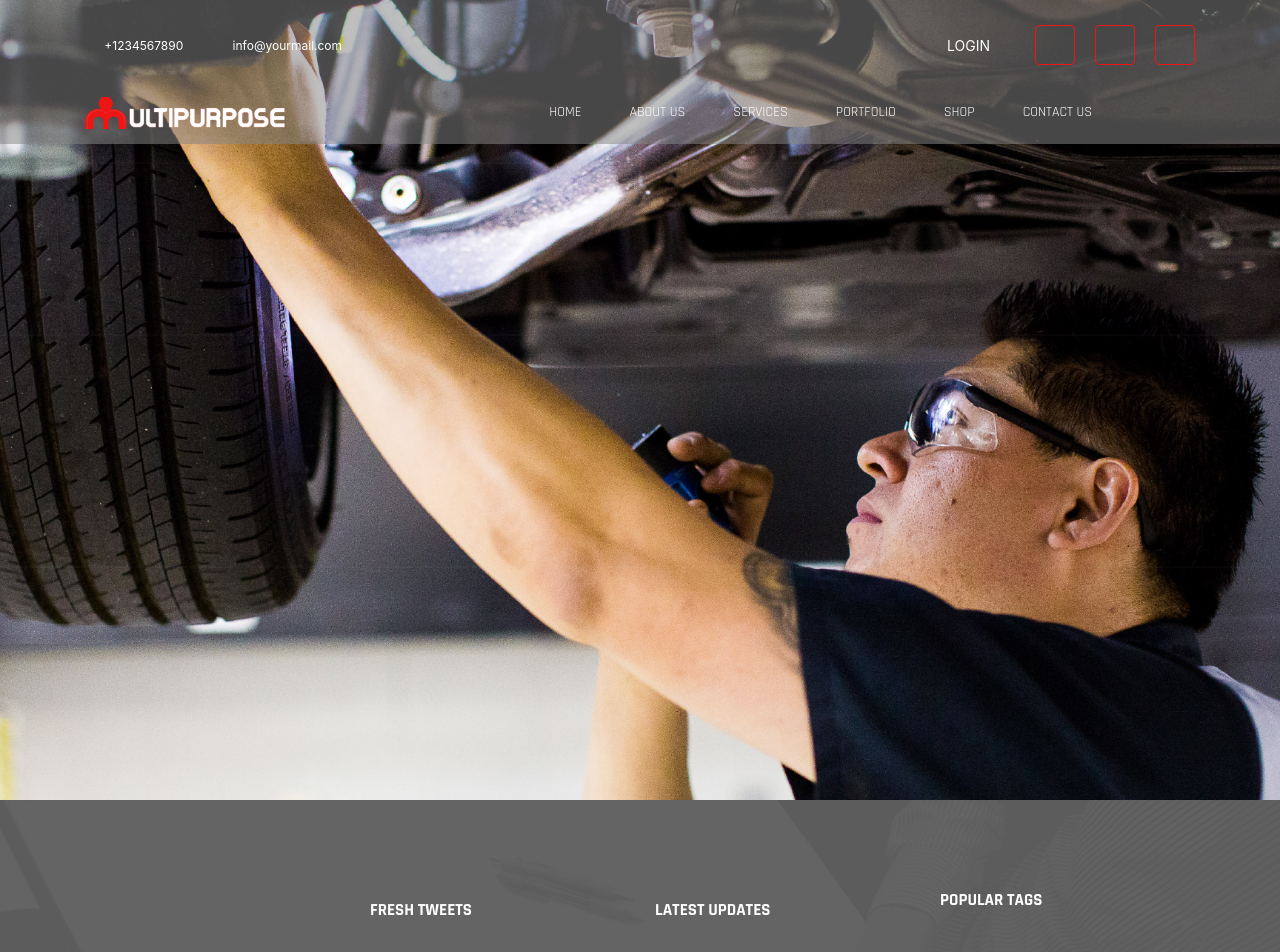
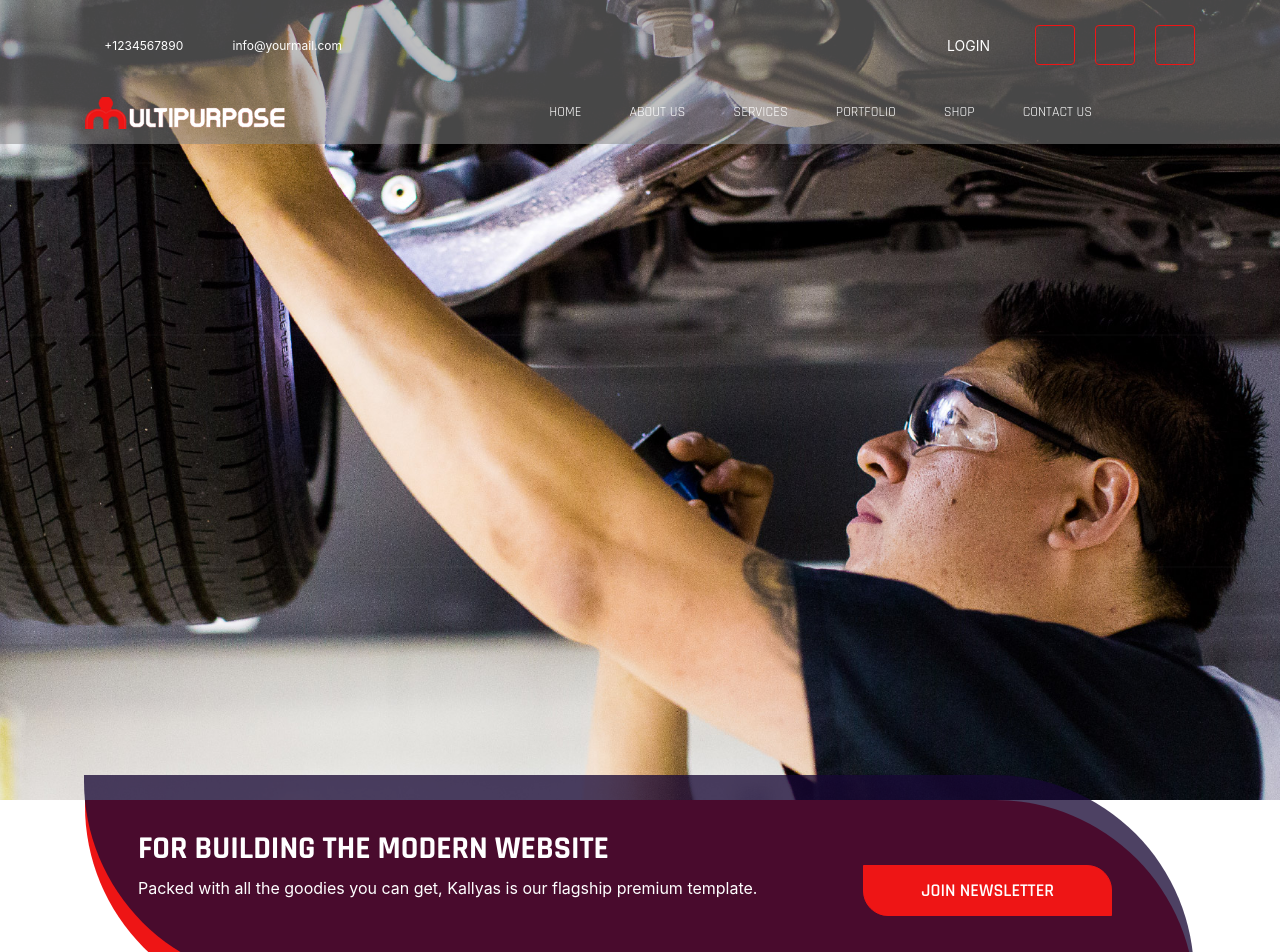
Before and after one commit to Joro-Popov/AutomobixWeb, a React (Create React App) app: page / in a window 1280 px wide. Shown: the top 952 px of the page. Built offline with nearby package versions, Linux system fonts and the light colour scheme; a web font is replaced by a local one.

Commit message:
Additional info

```diff
--- /dev/null
+++ b/src/component/home/additionalInfo.js
@@ -0,0 +1,21 @@
+import React, { Component } from 'react';
+
+export default class AdditionalInfo extends Component {
+    render() {
+        return(
+        <section class="cta" data-aos="fade-up" data-aos-delay="0">
+            <div class="container">
+                <div class="cta-content d-xl-flex align-items-center justify-content-around text-center text-xl-left">
+                    <div class="content" data-aos="fade-right" data-aos-delay="200">
+                        <h2>FOR BUILDING THE MODERN WEBSITE</h2>
+                        <p>Packed with all the goodies you can get, Kallyas is our flagship premium template.</p>
+                    </div>
+                    <div class="subscribe-btn" data-aos="fade-left" data-aos-delay="400" data-aos-offset="0">
+                        <a href="#" class="btn btn-primary">Join Newsletter</a>
+                    </div>
+                </div>
+            </div>
+        </section>
+        )
+    }
+}
--- /dev/null
+++ b/src/component/home/slider.js
@@ -0,0 +1,46 @@
+import React, { Component } from 'react';
+
+export default class Slider extends Component {
+    render() {
+        return(
+        <section class="hero">
+            <div class="container">
+                <div class="row">
+                    <div class="col-12 offset-md-1 col-md-11">
+                        <div class="swiper-container hero-slider">
+                            <div class="swiper-wrapper">
+                                <div class="swiper-slide slide-content d-flex align-items-center">
+                                    <div class="single-slide">
+                                        <h1 data-aos="fade-right" data-aos-delay="200">Creative<br /> Multipurpose websites</h1>
+                                        <p data-aos="fade-right" data-aos-delay="600">
+                                        Crafted by innovative creators for Expecting
+                                        Peoples’s predefined dummy text<br /> chunks as necessary, making this the first.
+                                        </p>
+                                        <a data-aos="fade-right" data-aos-delay="900" href="#" class="btn btn-primary">See More</a>
+                                        <a data-aos="fade-right" data-aos-delay="900" href="#" class="btn btn-primary">Get Now</a>
+                                    </div>
+                                </div>
+                                <div class="swiper-slide slide-content d-flex align-items-center">
+                                    <div class="single-slide">
+                                        <h1 data-aos="fade-right" data-aos-delay="200">Creative<br /> Multipurpose websites </h1>
+                                        <p data-aos="fade-right" data-aos-delay="600">
+                                        Crafted by innovative creators forExpecting
+                                        Peoples’s predefined dummy text<br /> chunks as necessary, making this the first.
+                                        </p>
+                                        <a data-aos="fade-right" data-aos-delay="900" href="#" class="btn btn-primary">See More</a>
+                                        <a data-aos="fade-right" data-aos-delay="900" href="#" class="btn btn-primary">Get Now</a>
+                                    </div>
+                                </div>
+                            </div>
+                        </div>
+                    </div>
+                </div>
+                <span class="arr-left"><i class="fa fa-angle-left"></i></span>
+                <span class="arr-right"><i class="fa fa-angle-right"></i></span>
+            </div>
+            <div class="texture"></div>
+            <div class="diag-bg"></div>
+        </section>
+        )
+    }
+}
--- a/src/containers/home.js
+++ b/src/containers/home.js
@@ -1,46 +1,14 @@
 import React, { Component } from 'react';
+import Slider from '../component/home/slider';
+import AdditionalInfo from '../component/home/additionalInfo';
 
 export default class Home extends Component {
     render() {
         return(
-        <section class="hero">
-            <div class="container">
-                <div class="row">
-                    <div class="col-12 offset-md-1 col-md-11">
-                        <div class="swiper-container hero-slider">
-                            <div class="swiper-wrapper">
-                                <div class="swiper-slide slide-content d-flex align-items-center">
-                                    <div class="single-slide">
-                                        <h1 data-aos="fade-right" data-aos-delay="200">Creative<br /> Multipurpose websites</h1>
-                                        <p data-aos="fade-right" data-aos-delay="600">
-                                        Crafted by innovative creators for Expecting
-                                        Peoples’s predefined dummy text<br /> chunks as necessary, making this the first.
-                                        </p>
-                                        <a data-aos="fade-right" data-aos-delay="900" href="#" class="btn btn-primary">See More</a>
-                                        <a data-aos="fade-right" data-aos-delay="900" href="#" class="btn btn-primary">Get Now</a>
-                                    </div>
-                                </div>
-                                <div class="swiper-slide slide-content d-flex align-items-center">
-                                    <div class="single-slide">
-                                        <h1 data-aos="fade-right" data-aos-delay="200">Creative<br /> Multipurpose websites </h1>
-                                        <p data-aos="fade-right" data-aos-delay="600">
-                                        Crafted by innovative creators forExpecting
-                                        Peoples’s predefined dummy text<br /> chunks as necessary, making this the first.
-                                        </p>
-                                        <a data-aos="fade-right" data-aos-delay="900" href="#" class="btn btn-primary">See More</a>
-                                        <a data-aos="fade-right" data-aos-delay="900" href="#" class="btn btn-primary">Get Now</a>
-                                    </div>
-                                </div>
-                            </div>
-                        </div>
-                    </div>
-                </div>
-                <span class="arr-left"><i class="fa fa-angle-left"></i></span>
-                <span class="arr-right"><i class="fa fa-angle-right"></i></span>
-            </div>
-            <div class="texture"></div>
-            <div class="diag-bg"></div>
-        </section>
+        <div>
+            <Slider />
+            <AdditionalInfo />
+        </div>
         )
     }
 }
```
